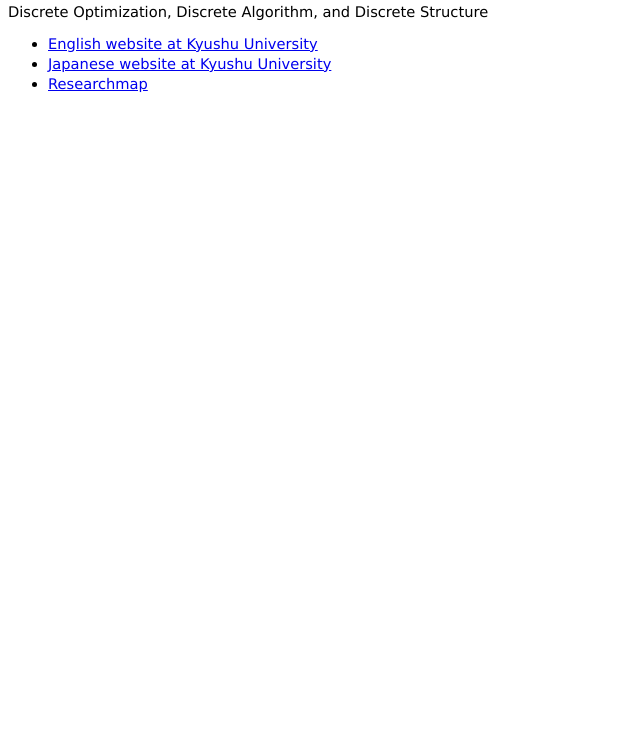
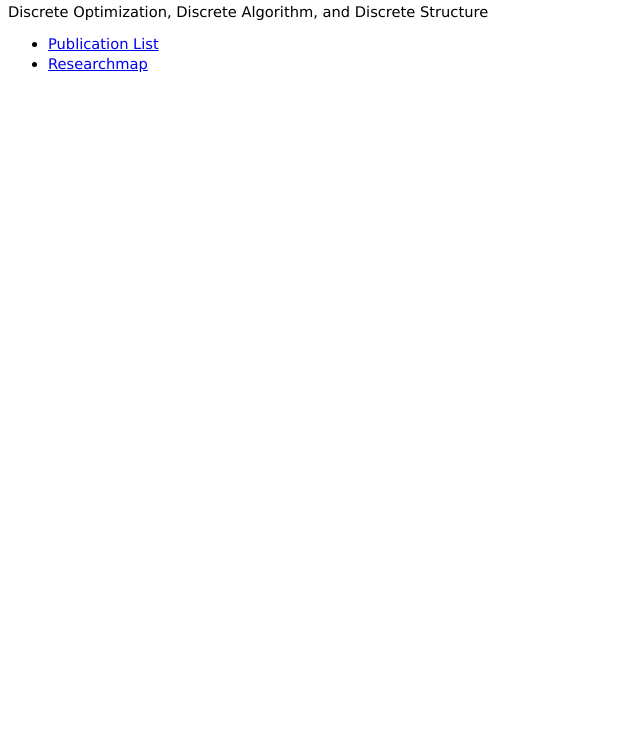
Before and after one commit to nkamiyama/website, a plain HTML site: page index.html in a window 1280 px wide. Shown: the part 70-800 px from the top of the page, without its empty margins (0-640 px from the left). Drawn offline with Linux system fonts and the light colour scheme.

Commit message:
Update index.html

```diff
--- a/index.html
+++ b/index.html
@@ -12,8 +12,7 @@
 <p>Discrete Optimization, Discrete Algorithm, and Discrete Structure</p>
 
 <ul>
-     <li><a href="https://imi.kyushu-u.ac.jp/~kamiyama/index.html">English website at Kyushu University</a></li>
-     <li><a href="https://imi.kyushu-u.ac.jp/~kamiyama/indexj.html">Japanese website at Kyushu University</a></li>
+     <li><a href="./publication.html">Publication List</a></li>
      <li><a href="https://researchmap.jp/read0149503">Researchmap</a></li>
 </ul>
 </body>
```
